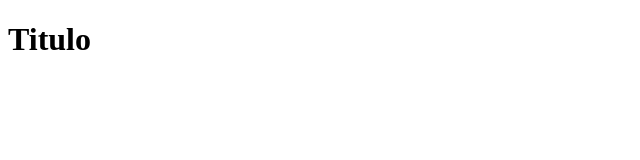
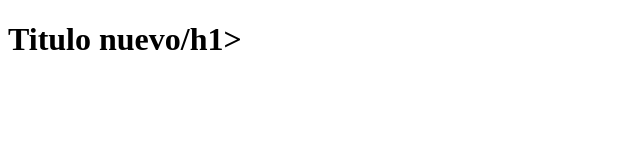
Before and after one commit to ju4nko/hello-world-git, a plain HTML site: page index.html in a window 1280 px wide. Shown: the whole page, without its empty margins (0-640 px from the left). Drawn offline with Linux system fonts and the light colour scheme.

Commit message:
Se modifico el titulo index

```diff
--- a/index.html
+++ b/index.html
@@ -6,6 +6,6 @@
     <title>Demo Git</title>
 </head>
 <body>
-    <h1>Titulo</h1>
+    <h1>Titulo nuevo/h1>
 </body>
 </html>
```
